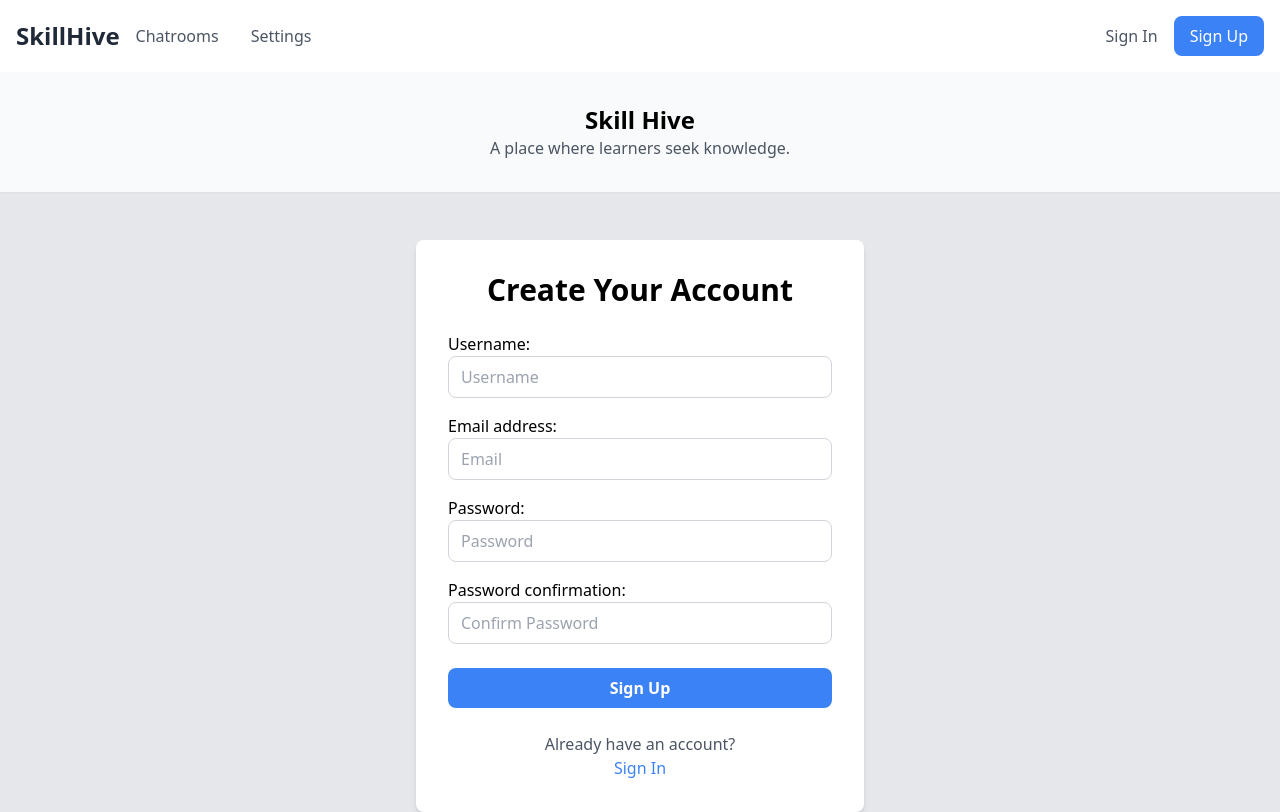
After one commit to minkhaaa/awd-final-submision, a Django app: page /sign-up/ in a window 1280 px wide. The commit adds this page. Run offline with Django 5.2, Linux system fonts and the light colour scheme; some libraries are stand-ins or nearby versions.

Commit message:
sign in,signout smooth

```diff
--- /dev/null
+++ b/accounts/forms.py
@@ -0,0 +1,9 @@
+from django import forms
+from django.contrib.auth import get_user_model
+from django.contrib.auth.forms import UserCreationForm
+
+
+class SignUpForm(UserCreationForm):
+    class Meta:
+        model = get_user_model()
+        fields = ["username", "email", "password1", "password2"]
--- a/accounts/urls.py
+++ b/accounts/urls.py
@@ -4,5 +4,8 @@ from . import views
 
 urlpatterns = [
     path("profile", views.profile, name="profile"),
+    path("sign-in/", views.sign_in, name="sign_in"),
+    path("sign-out/", views.sign_out, name="sign_out"),
+    path("sign-up/", views.sign_up, name="sign_up"),
     # path('rate-course/<int:course_id>/', views.rate_course, name='rate_course'),
 ]
--- a/accounts/views.py
+++ b/accounts/views.py
@@ -1,6 +1,47 @@
 # Create your views here.
+from django.contrib.auth import login, logout
+from django.contrib.auth.decorators import login_required
+from django.contrib.auth.forms import AuthenticationForm
 from django.http import HttpRequest
-from django.shortcuts import render
+from django.shortcuts import redirect, render
+
+from .forms import SignUpForm
+
+
+def sign_up(request):
+    if request.method == "POST":
+        form = SignUpForm(request.POST)
+        if form.is_valid():
+            form.save()
+            return redirect(
+                "sign_in"
+            )  # Redirect to the sign-in page after successful registration
+        else:
+            print(form.errors)
+    else:
+        form = SignUpForm()
+    return render(request, "accounts/sign_up.html", {"form": form})
+
+
+def sign_in(request):
+    if request.method == "POST":
+        form = AuthenticationForm(data=request.POST)
+        if form.is_valid():
+            user = form.get_user()
+            login(request, user)
+            return redirect(
+                "main_page"
+            )  # Redirect to the main page or another page as needed
+    else:
+        form = AuthenticationForm()
+    return render(request, "accounts/sign_in.html", {"form": form})
+
+
+def sign_out(request):
+    logout(request)
+    return render(
+        request, "accounts/sign_out.html"
+    )  # Redirect to the home page or another page as needed
 
 
 def profile(request: HttpRequest):
--- a/config/settings.py
+++ b/config/settings.py
@@ -138,4 +138,10 @@ MEDIA_ROOT = os.path.join(BASE_DIR, "media")
 # https://docs.djangoproject.com/en/5.1/ref/settings/#default-auto-field
 
 DEFAULT_AUTO_FIELD = "django.db.models.BigAutoField"
+
+
 AUTH_USER_MODEL = "accounts.User"
+LOGIN_REDIRECT_URL = (
+    "main_page"  # Adjust this to redirect to your main page after login
+)
+LOGOUT_REDIRECT_URL = "main_page"  # Adjust this to redirect after logout
--- /dev/null
+++ b/templates/accounts/sign_up.html
@@ -0,0 +1,75 @@
+{% extends "base.html" %} {% block title %}Skill Hive - Main Page{% endblock %}
+{% block content %}
+<div class="max-w-md mx-auto mt-12 bg-white p-8 rounded-lg shadow-md">
+  <h2 class="text-3xl font-bold mb-6 text-center">Create Your Account</h2>
+  <form hx-boost="False" method="post">
+    {% csrf_token %}
+    <div class="mb-4">
+      {{ form.username.label_tag }}
+      <input
+        type="text"
+        name="username"
+        class="w-full border border-gray-300 rounded-lg px-3 py-2"
+        placeholder="Username"
+        required
+      />
+    </div>
+    <div class="mb-4">
+      {{ form.email.label_tag }}
+      <input
+        type="email"
+        name="email"
+        class="w-full border border-gray-300 rounded-lg px-3 py-2"
+        placeholder="Email"
+        required
+      />
+    </div>
+    <div class="mb-4">
+      {{ form.password1.label_tag }}
+      <input
+        type="password"
+        name="password1"
+        class="w-full border border-gray-300 rounded-lg px-3 py-2"
+        placeholder="Password"
+        required
+      />
+    </div>
+    <div class="mb-6">
+      {{ form.password2.label_tag }}
+      <input
+        type="password"
+        name="password2"
+        class="w-full border border-gray-300 rounded-lg px-3 py-2"
+        placeholder="Confirm Password"
+        required
+      />
+    </div>
+    {% if form.errors %}
+    <div class="text-red-600">
+        <ul>
+            {% for field in form %}
+                {% if field.errors %}
+                    <li>{{ field.label }}: {{ field.errors }}</li>
+                {% endif %}
+            {% endfor %}
+            {% if form.non_field_errors %}
+                <li>{{ form.non_field_errors }}</li>
+            {% endif %}
+        </ul>
+    </div>
+{% endif %}
+    <button
+      type="submit"
+      class="w-full bg-blue-500 text-white py-2 px-4 rounded-lg font-semibold"
+    >
+      Sign Up
+    </button>
+  </form>
+  <div class="mt-6 text-center">
+    <p class="text-gray-600">Already have an account?</p>
+    <a href="{% url 'sign_in' %}" class="text-blue-500 hover:underline"
+      >Sign In</a
+    >
+  </div>
+</div>
+{% endblock %}
--- a/templates/base.html
+++ b/templates/base.html
@@ -11,19 +11,25 @@
   </head>
   <body hx-boost="true" hx-headers='{"X-CSRFToken": "{{ csrf_token }}"}' class="bg-gray-200 font-sans leading-normal tracking-normal">
     <!-- Header -->
-    <header class="bg-gray-100 shadow p-4 flex items-center justify-between">
-      <div class="flex items-center space-x-4">
-        <span class="font-bold text-xl">SkillHive</span>
-        <nav class="flex space-x-4">
-          <a href="#" class="text-gray-600 hover:text-gray-800">Chatrooms</a>
-          <a href="#" class="text-gray-600 hover:text-gray-800">Settings</a>
-        </nav>
-      </div>
-      <div class="flex items-center space-x-2">
-        <a href="#" class="text-gray-600 hover:text-gray-800">Sign out</a>
-      </div>
-    </header>
-
+    <header class="bg-white shadow-md">
+    <div class="container mx-auto p-4 flex items-center justify-between">
+        <div class="flex items-center space-x-4">
+            <a href="{% url 'main_page' %}" class="text-2xl font-bold text-gray-800 hover:text-gray-600">SkillHive</a>
+            <nav class="hidden md:flex space-x-8">
+                <a href="#" class="text-gray-600 hover:text-gray-800 transition duration-300">Chatrooms</a>
+                <a href="#" class="text-gray-600 hover:text-gray-800 transition duration-300">Settings</a>
+            </nav>
+        </div>
+        <div class="flex items-center space-x-4">
+            {% if user.is_authenticated %}
+                <a href="{% url 'sign_out' %}" class="text-gray-600 hover:text-gray-800 transition duration-300">Sign Out</a>
+            {% else %}
+                <a href="{% url 'sign_in' %}" class="text-gray-600 hover:text-gray-800 transition duration-300">Sign In</a>
+                <a href="{% url 'sign_up' %}" class="bg-blue-500 text-white py-2 px-4 rounded-lg hover:bg-blue-400 transition duration-300">Sign Up</a>
+            {% endif %}
+        </div>
+    </div>
+</header>
     <!-- Banner -->
     <div class="bg-gray-50 py-8 text-center shadow-sm">
       <h1 class="text-2xl font-bold">Skill Hive</h1>
--- a/templates/courses/main_page.html
+++ b/templates/courses/main_page.html
@@ -21,10 +21,10 @@
     <div class="w-1/2">
         <!-- Tabs -->
         <div class="flex space-x-4 mb-4 border-b border-gray-300">
-            <button class="px-4 py-2 text-gray-600 hover:text-black border-b-2 border-transparent hover:border-blue-500 focus:outline-none">
+            <button class="px-4 py-2 text-blue-600 border-b-2 border-blue-500 focus:outline-none">
                 All courses
             </button>
-            <button class="px-4 py-2 text-blue-600 border-b-2 border-blue-500 focus:outline-none">
+            <button class="px-4 py-2 text-gray-600 hover:text-black border-b-2 border-transparent hover:border-blue-500 focus:outline-none">
                 My courses
             </button>
         </div>
```
Also changed, not shown: templates/accounts/sign_in.html (added, +36 -0 lines), templates/accounts/sign_out.html (added, +14 -0 lines).
